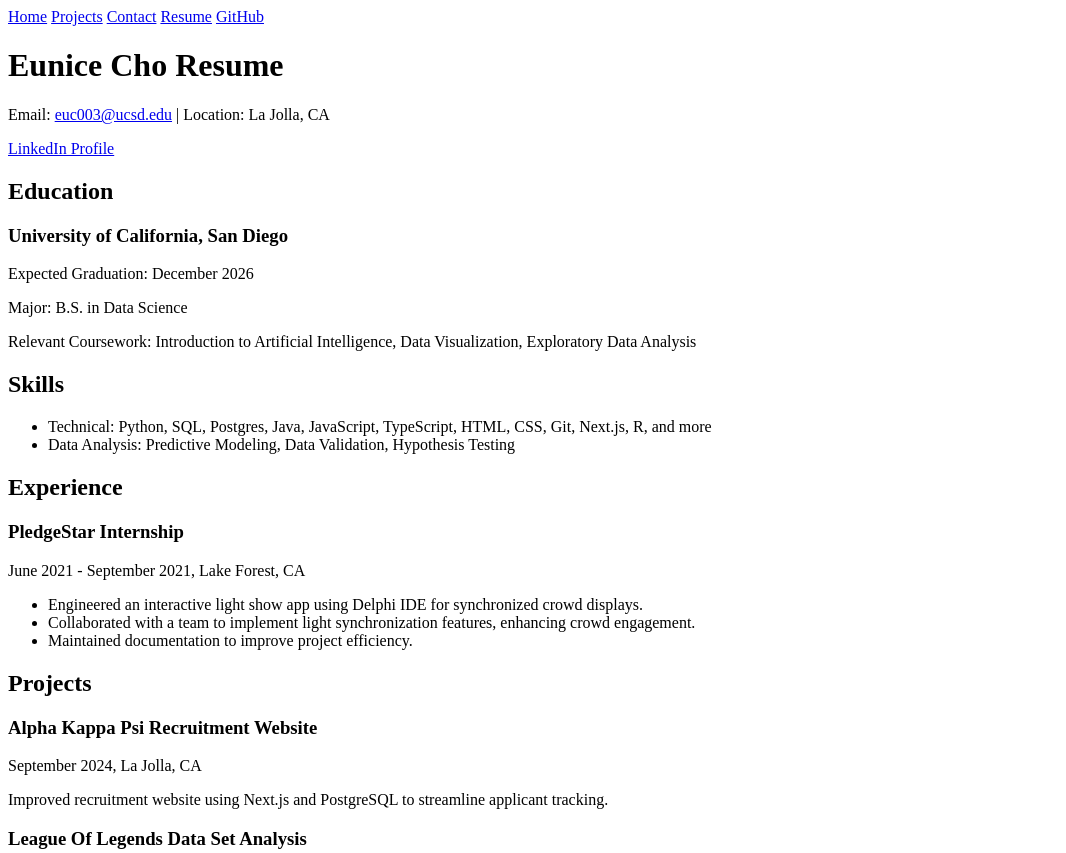
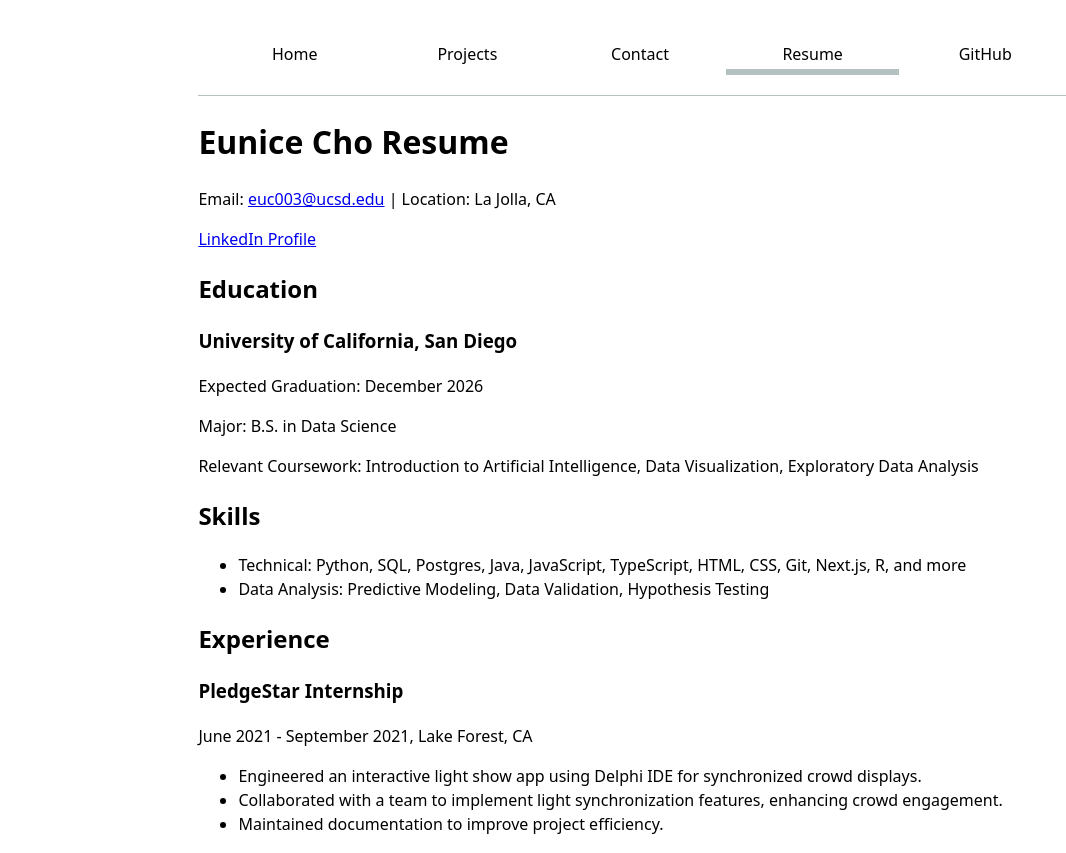
Before and after one commit to YooNice100/portfolio, a plain HTML site: page resume/index.html in a window 1280 px wide. Shown: the top 853 px of the page, without its empty margins (0-1066 px from the left). Drawn offline with Linux system fonts and the light colour scheme.

Commit message:
in progress of changing layout

```diff
--- a/resume/index.html
+++ b/resume/index.html
@@ -4,6 +4,7 @@
     <meta charset="UTF-8">
     <meta name="viewport" content="width=device-width, initial-scale=1.0">
     <title>Resume</title>
+    <link rel = "stylesheet" href="../style.css">
 </head>
 <body>
 
@@ -11,7 +12,7 @@
         <a href="../index.html">Home</a>
         <a href="index.html" >Projects</a>
         <a href="../contact/index.html" >Contact</a>
-        <a href="../resume/index.html" class="active">Resume</a>
+        <a href="../resume/index.html" class="current">Resume</a>
         <a href="https://github.com/YooNice100" target = "_blank">GitHub</a>
 
     </nav>
--- a/style.css
+++ b/style.css
@@ -3,4 +3,29 @@ body {
          and use the OS’s UI font as the website font
        */
     font: 100%/1.5 system-ui;
+    max-width: 100ch;
+    margin-inline: max(1em, (100% - 100ch) / 2);
+    padding: 1em;
   }
+
+  nav {
+    display: flex;
+    padding: 10px;
+    margin-bottom: 10px;
+    border-bottom: 1px solid oklch(80% 3% 200);
+  }
+
+  nav a{
+    flex: 1;
+    text-align: center;
+    padding: 0.5em;
+    text-decoration: none;
+    color: inherit;
+    margin-bottom: 10px;
+
+  }
+
+  nav a.current{
+    border-bottom: 0.4em solid oklch(80% 3% 200);
+    padding-bottom: 0.2em;
+  }
```
Also changed, not shown: contact/index.html (+1 -0 lines), index.html (+5 -3 lines), projects/index.html (+3 -1 lines).
